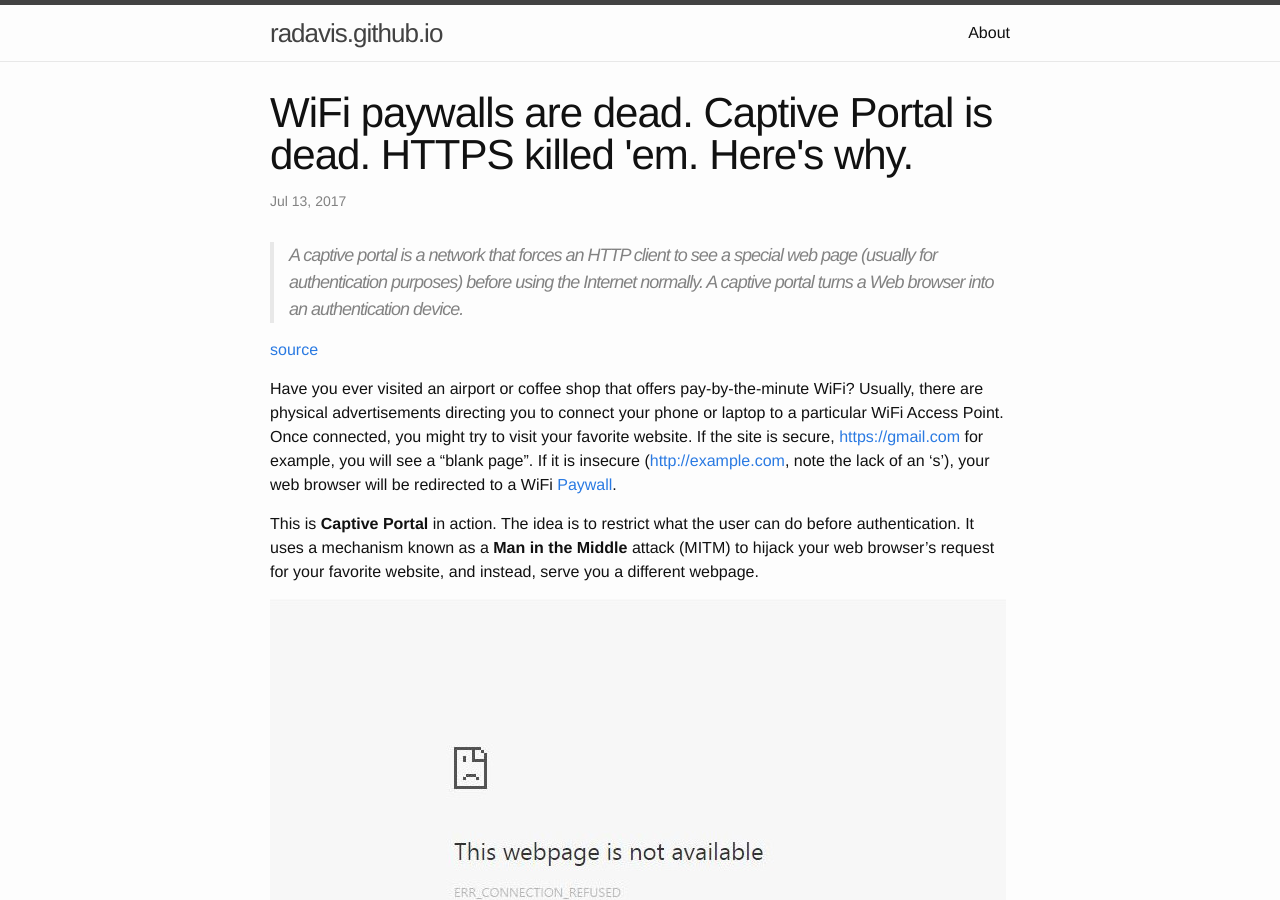
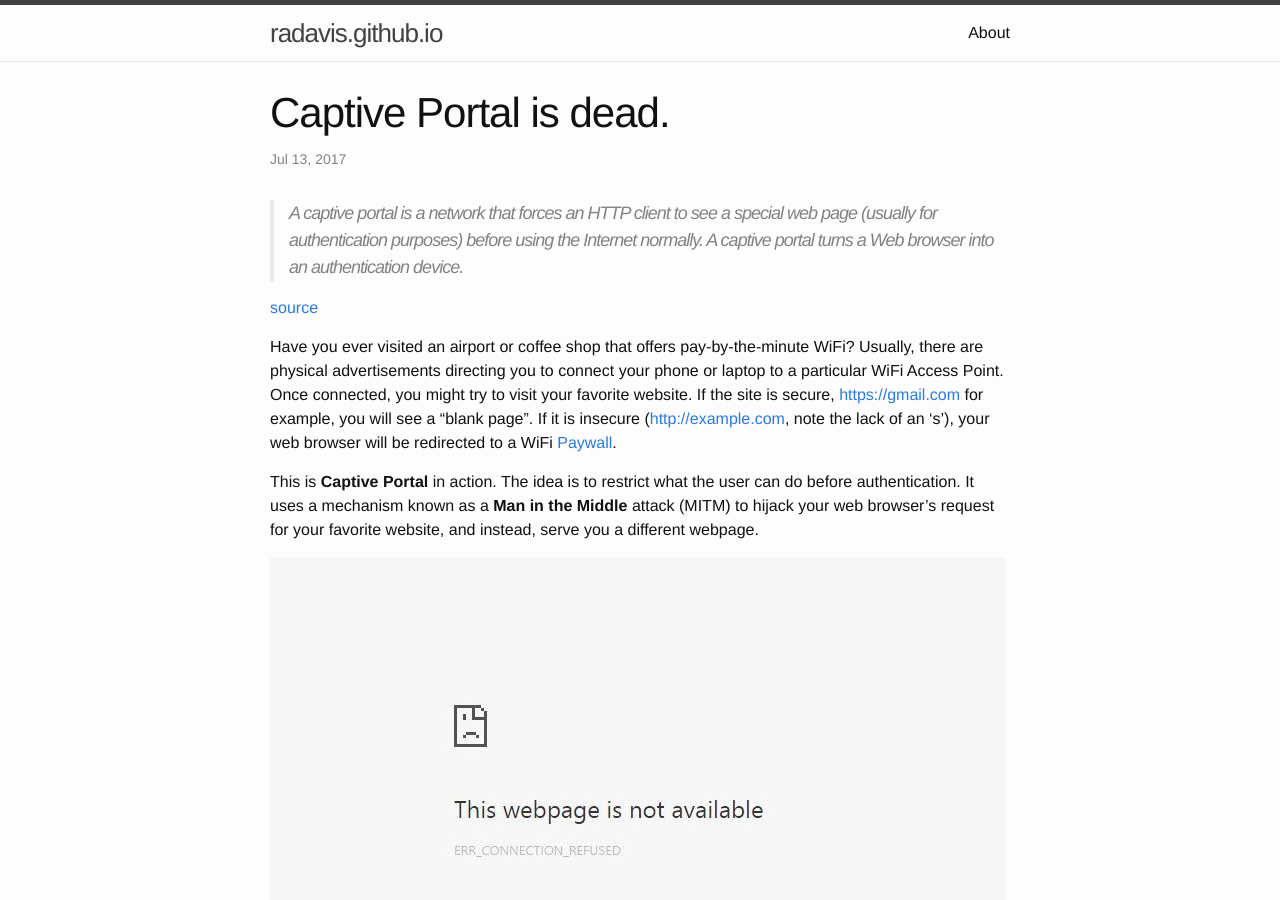
Before and after one commit to radavis/radavis.github.io, a Jekyll site: the page built from _posts/2017-07-13-captive-portal-is-dead.markdown, in a window 1280 px wide and 900 px high. Built offline with Jekyll 4.4.1, drawn with Linux system fonts in a browser that asks for light colours; some of the changed text lies outside the part shown.

Commit message:
update title

```diff
--- a/_posts/2017-07-13-captive-portal-is-dead.markdown
+++ b/_posts/2017-07-13-captive-portal-is-dead.markdown
@@ -1,6 +1,6 @@
 ---
 layout: post
-title: "WiFi paywalls are dead. Captive Portal is dead. HTTPS killed 'em. Here's why."
+title: "Captive Portal is dead."
 date: 2017-07-13 21:00
 tags: networking
 ---
```
Also changed, not shown: other parts of _posts/2017-07-13-captive-portal-is-dead.markdown (+0 -2 lines).
